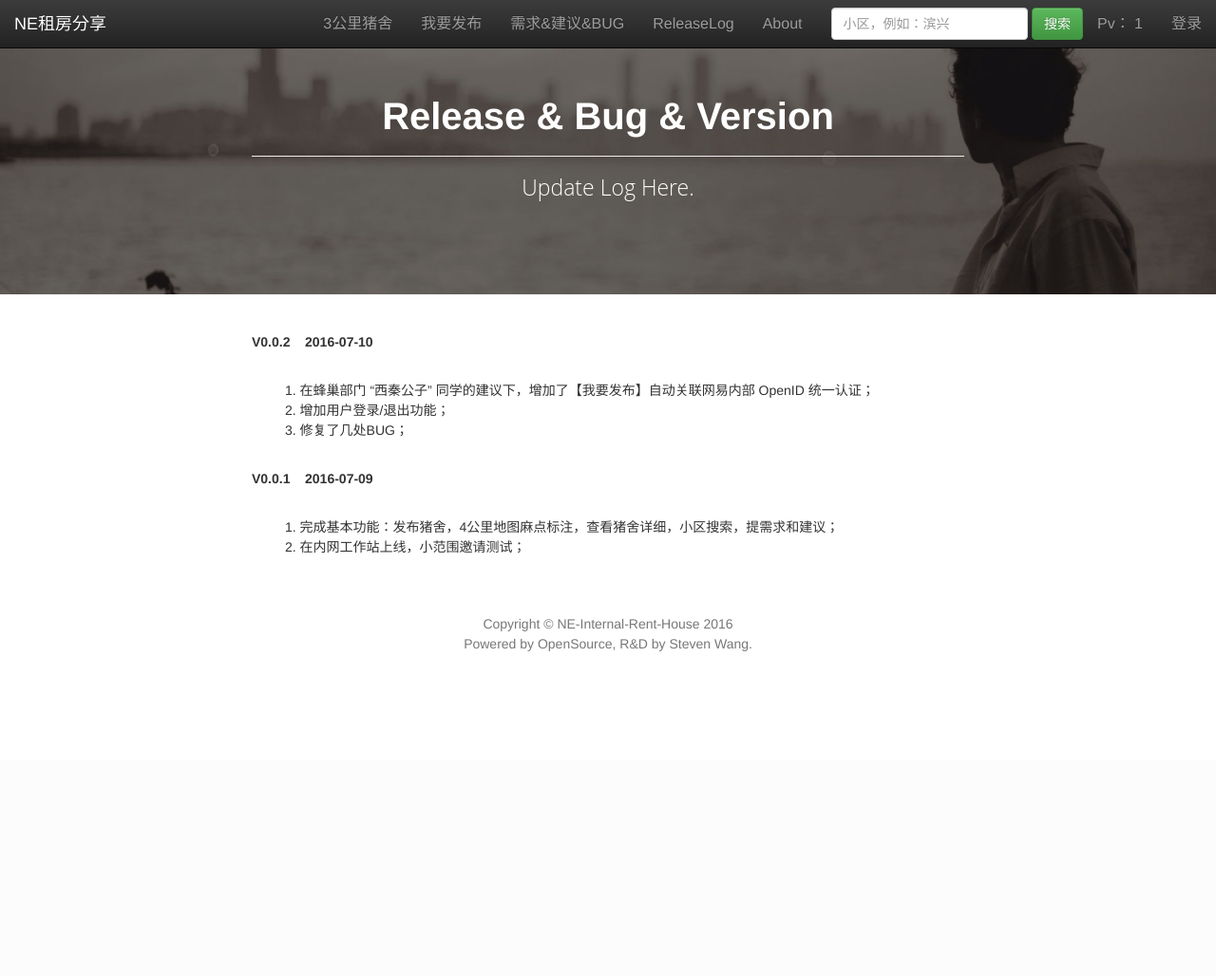
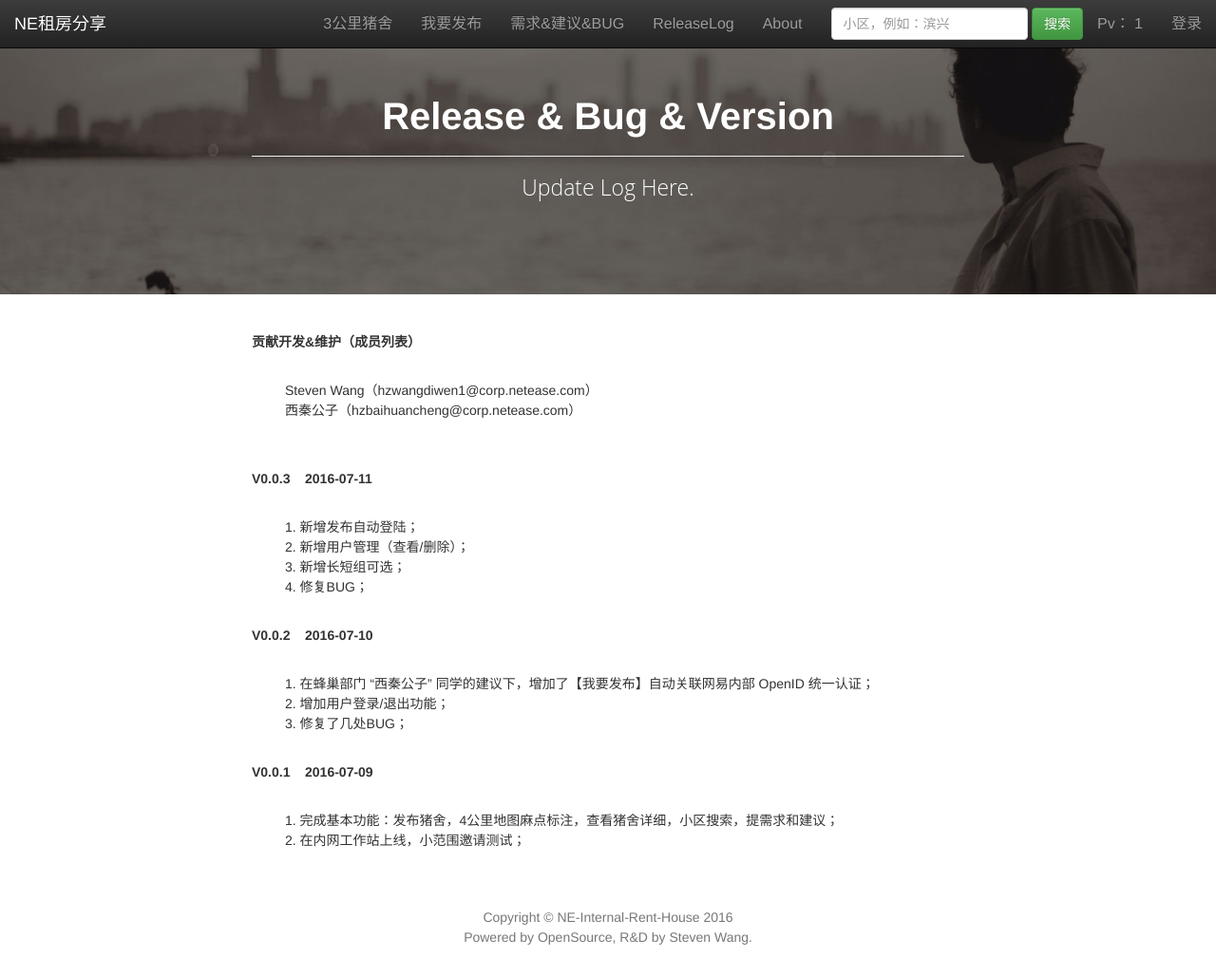
Before and after one commit to wangdiwen/rent_house, a CodeIgniter app: page /database/release/index in a window 1280 px wide. Shown: the whole page at 95% size. Before the commit the page ends 686 px from the top, so only its background shows below. Run offline with CodeIgniter, Linux system fonts and the light colour scheme; some libraries are stand-ins or nearby versions.

Commit message:
add develop and matain members

```diff
--- a/application/views/detail.php
+++ b/application/views/detail.php
@@ -56,7 +56,7 @@
                      <td><?php echo $detail['community']; ?></td>
                   </tr>
                   <tr class="success">
-                     <td class="text-right">入舍时间</td>
+                     <td class="text-right">入舍截止时间</td>
                      <td><?php echo $detail['s_date']; ?></td>
                   </tr>
                   <tr  class="warning">
--- a/application/views/releaselog.php
+++ b/application/views/releaselog.php
@@ -20,6 +20,25 @@
 <div class="container">
     <div class="row">
         <div class="col-lg-8 col-lg-offset-2 col-md-10 col-md-offset-1">
+          <p><strong>贡献开发&维护（成员列表）</strong></p>
+          <p>&nbsp;&nbsp;&nbsp;&nbsp;&nbsp;&nbsp;&nbsp;&nbsp;
+            Steven Wang（hzwangdiwen1@corp.netease.com）<br/>
+            &nbsp;&nbsp;&nbsp;&nbsp;&nbsp;&nbsp;&nbsp;&nbsp;
+            西秦公子（hzbaihuancheng@corp.netease.com）<br/>
+            &nbsp;&nbsp;&nbsp;&nbsp;&nbsp;&nbsp;&nbsp;&nbsp;
+          </p>
+
+          <p><strong>V0.0.3&nbsp;&nbsp;&nbsp;&nbsp;2016-07-11</strong></p>
+          <p>&nbsp;&nbsp;&nbsp;&nbsp;&nbsp;&nbsp;&nbsp;&nbsp;
+            1. 新增发布自动登陆；<br/>
+            &nbsp;&nbsp;&nbsp;&nbsp;&nbsp;&nbsp;&nbsp;&nbsp;
+            2. 新增用户管理（查看/删除）；<br/>
+            &nbsp;&nbsp;&nbsp;&nbsp;&nbsp;&nbsp;&nbsp;&nbsp;
+            3. 新增长短组可选；<br/>
+            &nbsp;&nbsp;&nbsp;&nbsp;&nbsp;&nbsp;&nbsp;&nbsp;
+            4. 修复BUG；
+          </p>
+
           <p><strong>V0.0.2&nbsp;&nbsp;&nbsp;&nbsp;2016-07-10</strong></p>
           <p>&nbsp;&nbsp;&nbsp;&nbsp;&nbsp;&nbsp;&nbsp;&nbsp;
             1. 在蜂巢部门 “西秦公子” 同学的建议下，增加了【我要发布】自动关联网易内部 OpenID 统一认证；<br/>
@@ -29,11 +48,11 @@
             3. 修复了几处BUG；
           </p>
 
-            <p><strong>V0.0.1&nbsp;&nbsp;&nbsp;&nbsp;2016-07-09</strong></p>
-            <p>&nbsp;&nbsp;&nbsp;&nbsp;&nbsp;&nbsp;&nbsp;&nbsp;
-              1. 完成基本功能：发布猪舍，4公里地图麻点标注，查看猪舍详细，小区搜索，提需求和建议；<br/>
-            &nbsp;&nbsp;&nbsp;&nbsp;&nbsp;&nbsp;&nbsp;&nbsp;
-              2. 在内网工作站上线，小范围邀请测试；</p>
+          <p><strong>V0.0.1&nbsp;&nbsp;&nbsp;&nbsp;2016-07-09</strong></p>
+          <p>&nbsp;&nbsp;&nbsp;&nbsp;&nbsp;&nbsp;&nbsp;&nbsp;
+            1. 完成基本功能：发布猪舍，4公里地图麻点标注，查看猪舍详细，小区搜索，提需求和建议；<br/>
+          &nbsp;&nbsp;&nbsp;&nbsp;&nbsp;&nbsp;&nbsp;&nbsp;
+            2. 在内网工作站上线，小范围邀请测试；</p>
         </div>
     </div>
 </div>
```
Also changed, not shown: 1 other file.
